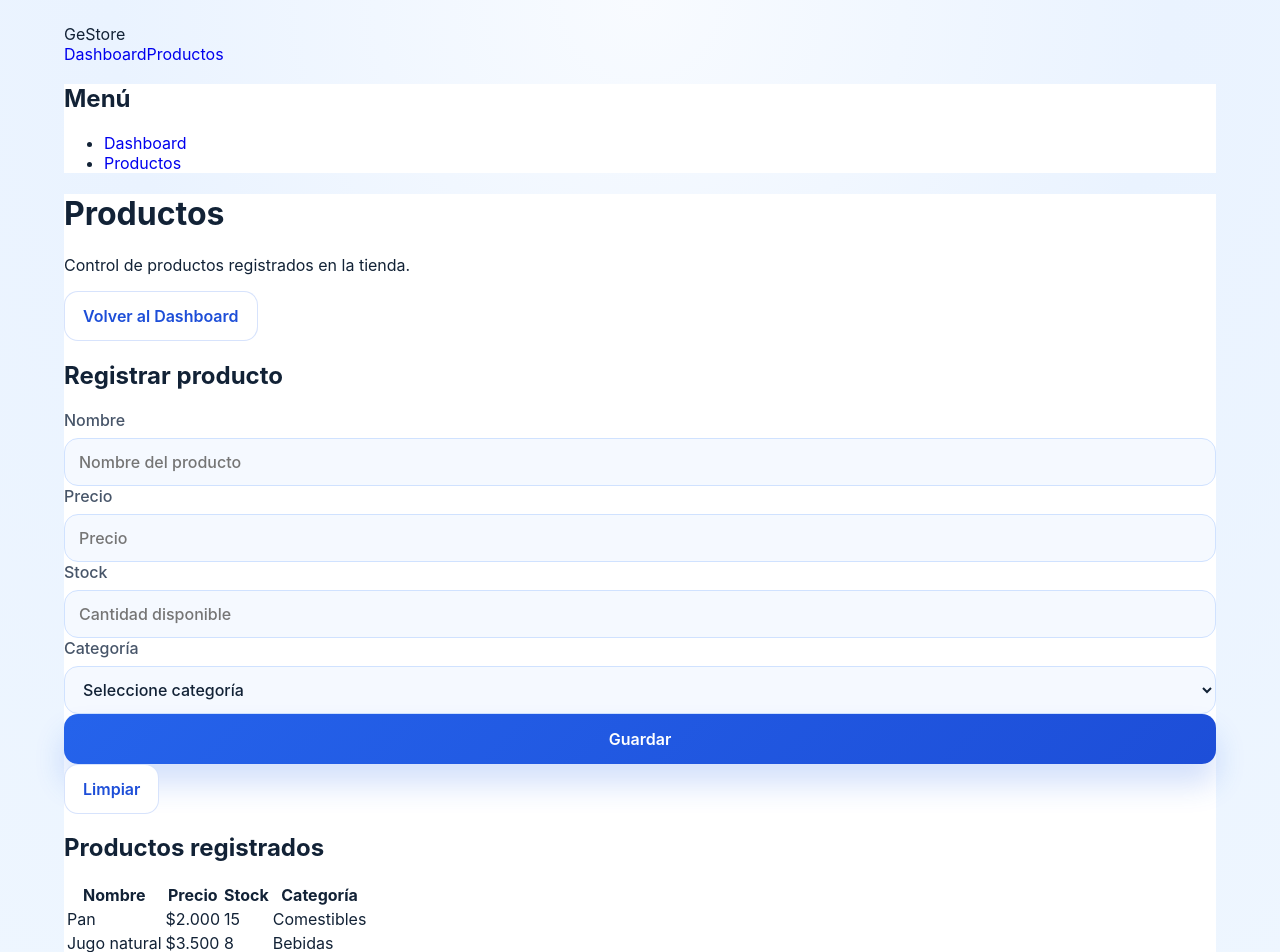
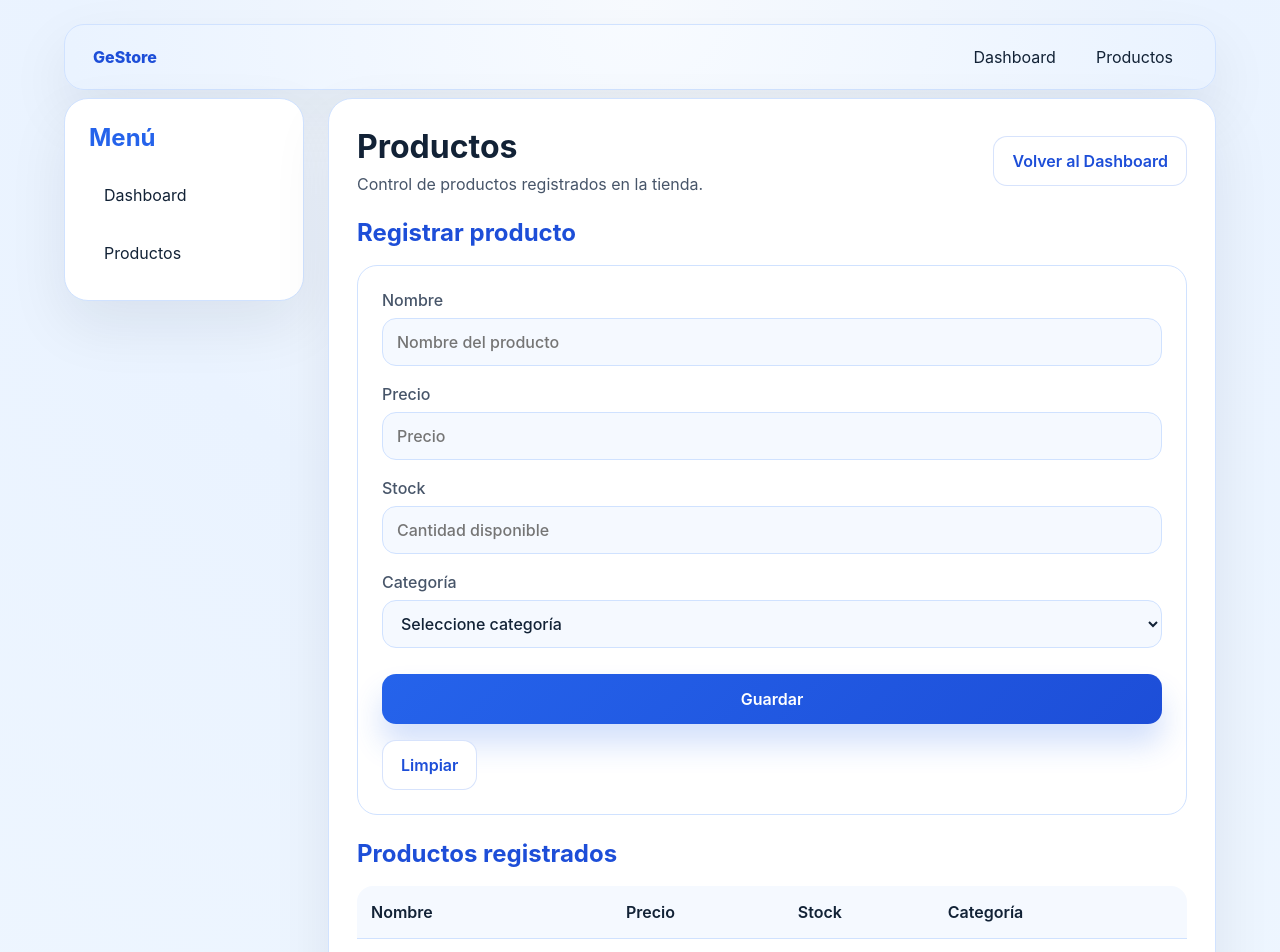
Before and after one commit to gonzzalo996-gif/GeStore-React, a React (Vite) app: page /productos in a window 1280 px wide. Shown: the top 952 px of the page. Built offline with nearby package versions, Linux system fonts and the light colour scheme.

Commit message:
Estilización

```diff
--- a/src/index.css
+++ b/src/index.css
@@ -150,3 +150,248 @@ label {
   font-size: 0.95rem;
   text-align: left;
 }
+
+
+.dashboard-page,
+.productos-page {
+  display: grid;
+  gap: 8px;
+  grid-auto-rows: max-content;
+}
+
+.navbar {
+  width: 100%;
+  border: 1px solid var(--border);
+  border-radius: 20px;
+  padding: 12px 28px;
+  display: flex;
+  justify-content: space-between;
+  align-items: center;
+  gap: 12px;
+  box-shadow: var(--shadow);
+  height: fit-content;
+}
+
+.navbar-brand {
+  font-weight: 800;
+  font-size: 1rem;
+  color: var(--primary-strong);
+}
+
+.navbar-menu {
+  display: flex;
+  flex-wrap: wrap;
+  gap: 12px;
+}
+
+.navbar-menu a {
+  color: var(--text);
+  padding: 10px 14px;
+  border-radius: 12px;
+  transition: background-color 0.2s ease;
+}
+
+.navbar-menu a:hover {
+  background: var(--surface-soft);
+  color: var(--primary);
+}
+
+.dashboard-layout {
+  display: grid;
+  grid-template-columns: 240px 1fr;
+  gap: 24px;
+  align-items: start;
+}
+
+.sidebar {
+  border: 1px solid var(--border);
+  border-radius: 24px;
+  padding: 24px;
+  box-shadow: var(--shadow);
+}
+
+.sidebar h2 {
+  margin: 0;
+  color: var(--primary);
+}
+
+.sidebar ul {
+  list-style: none;
+  padding: 0;
+  margin: 20px 0 0;
+  display: flex;
+  flex-direction: column;
+  gap: 12px;
+}
+
+.sidebar li a {
+  display: block;
+  padding: 12px 14px;
+  border-radius: 14px;
+  color: var(--text);
+  border: 1px solid transparent;
+  transition: background-color 0.2s ease, border-color 0.2s ease;
+}
+
+.sidebar li a:hover {
+  background: var(--surface-soft);
+  border-color: rgba(37, 99, 235, 0.16);
+}
+
+.dashboard-content,
+.productos-content {
+  border: 1px solid var(--border);
+  border-radius: 24px;
+  padding: 28px;
+  box-shadow: var(--shadow);
+}
+
+.page-header {
+  display: flex;
+  align-items: center;
+  justify-content: space-between;
+  gap: 20px;
+  margin-bottom: 24px;
+}
+
+.page-header h1 {
+  margin: 0;
+  font-size: 2rem;
+}
+
+.page-description {
+  margin: 8px 0 0;
+  color: var(--text-muted);
+}
+
+.cards-grid {
+  display: grid;
+  grid-template-columns: repeat(3, minmax(0, 1fr));
+  gap: 18px;
+  margin-top: 16px;
+}
+
+.card {
+  border: 1px solid var(--border);
+  border-radius: 20px;
+  padding: 24px;
+  box-shadow: 0 18px 32px rgba(17, 24, 39, 0.05);
+  text-align: left;
+}
+
+.card h3 {
+  margin: 0 0 12px;
+  font-size: 1rem;
+  color: var(--primary-strong);
+}
+
+.card p {
+  margin: 0;
+  font-size: 2rem;
+  font-weight: 700;
+  color: var(--text);
+}
+
+.product-form-section,
+.product-table-section {
+  margin-top: 24px;
+  text-align: left;
+}
+
+.product-form-section h2,
+.product-table-section h2 {
+  margin-bottom: 18px;
+  color: var(--primary-strong);
+}
+
+.product-form {
+  border: 1px solid var(--border);
+  border-radius: 20px;
+  padding: 24px;
+  display: grid;
+  gap: 18px;
+}
+
+.product-form-actions {
+  display: flex;
+  flex-wrap: wrap;
+  gap: 16px;
+  margin-top: 8px;
+}
+
+.product-table {
+  width: 100%;
+  border-collapse: collapse;
+  overflow: hidden;
+  border-radius: 16px;
+  margin-top: 16px;
+}
+
+.product-table th,
+.product-table td {
+  padding: 16px 14px;
+  border-bottom: 1px solid var(--border);
+  text-align: left;
+}
+
+.product-table th {
+  background: var(--surface-soft);
+  color: var(--text);
+  font-weight: 600;
+}
+
+.product-table tbody tr:hover {
+  background: #f4f7ff;
+}
+
+.product-table tr:last-child td {
+  border-bottom: none;
+}
+
+.product-table td {
+  color: var(--text-muted);
+}
+
+.productos-actions {
+  display: flex;
+  justify-content: flex-end;
+  margin-top: -4px;
+}
+
+@media (max-width: 960px) {
+  #root {
+    padding: 16px;
+  }
+
+  .dashboard-layout {
+    grid-template-columns: 1fr;
+  }
+
+  .cards-grid {
+    grid-template-columns: 1fr;
+  }
+
+  .page-header {
+    flex-direction: column;
+    align-items: flex-start;
+  }
+}
+
+@media (max-width: 640px) {
+  .login-card,
+  .dashboard-content,
+  .productos-content,
+  .sidebar {
+    border-radius: 20px;
+    padding: 20px;
+  }
+
+  .navbar {
+    flex-direction: column;
+    align-items: flex-start;
+  }
+
+  .navbar-menu {
+    justify-content: flex-start;
+  }
+}
```
